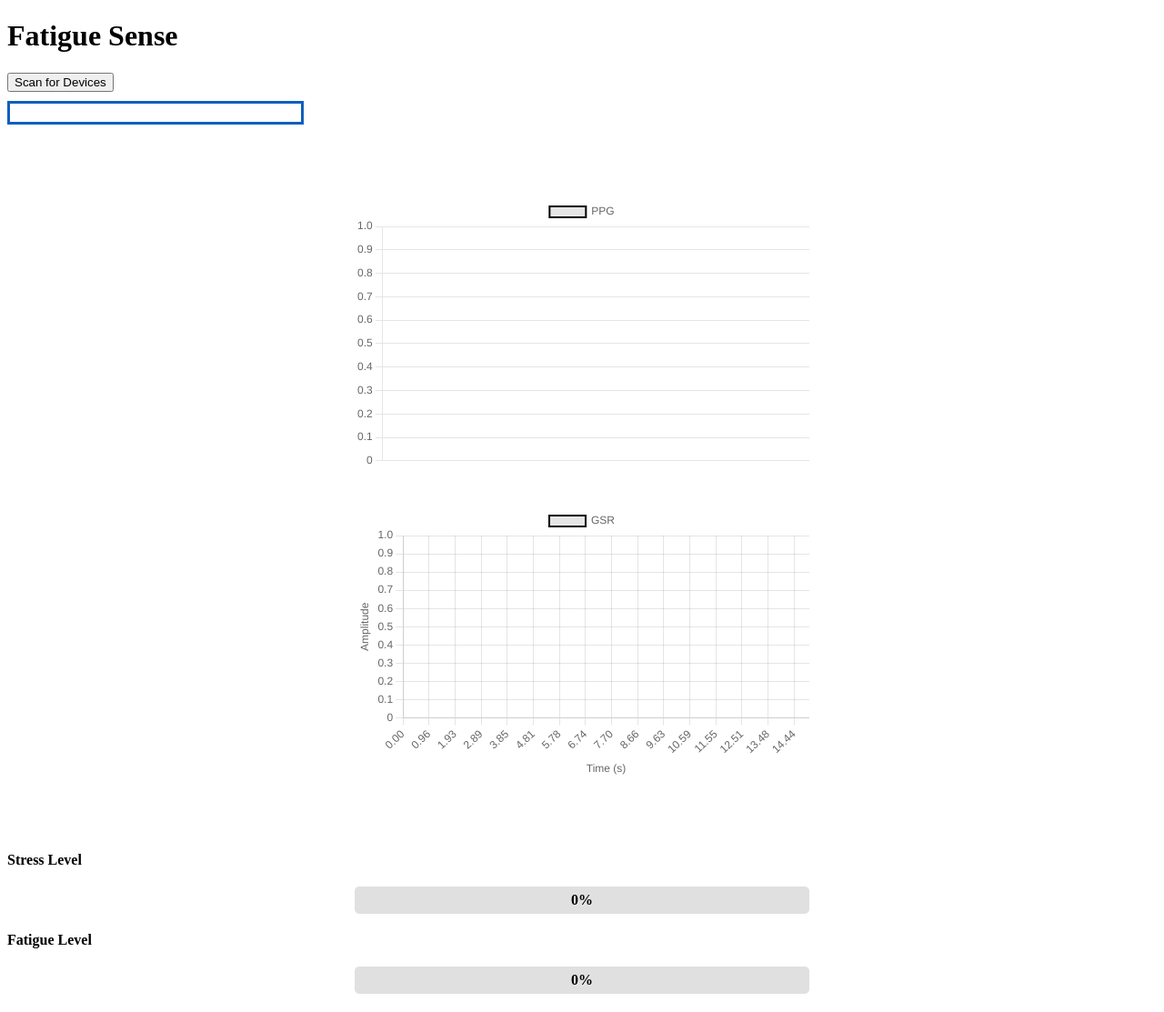
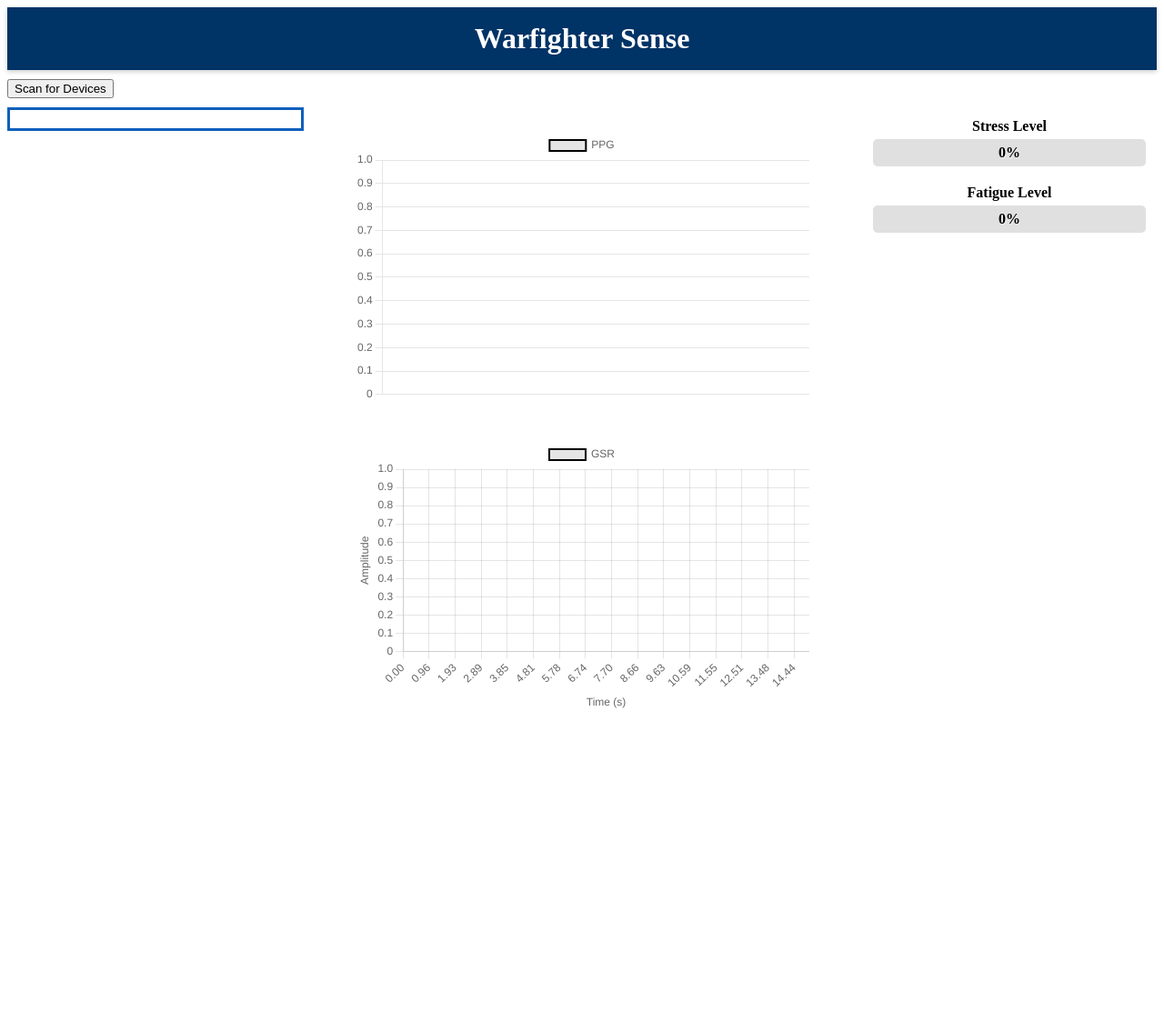
Before and after one commit to dennis-sarajlic/warfighter-app, a Flask app: page / in a window 1280 px wide. Shown: the whole page at 91% size. After the commit the page ends 779 px from the top, so only its background shows below. Run offline with Flask 3, Linux system fonts and the light colour scheme; parts of the project's set-up code (start-up, migrations or seed data) failed here and were passed over; some libraries are stand-ins or nearby versions.

Commit message:
Changes to UI regarding display bars

```diff
--- a/static/style.css
+++ b/static/style.css
@@ -1,3 +1,20 @@
+.top-bar {
+    background-color: #003366; /* Dark blue */
+    color: white;
+    padding: 1rem 0;
+    text-align: center;
+    box-shadow: 0 2px 5px rgba(0, 0, 0, 0.2);
+}
+
+.top-bar h1 {
+    margin: 0;
+    font-size: 2rem;
+}
+
+.scan-button {
+    margin-top: 10px;
+}
+
 .device-card {
     border: 1px solid #0682af;
     padding: 10px;
@@ -29,7 +46,6 @@
     display: flex;
     flex-direction: column;
     align-items: center;         /* center horizontally */
-    justify-content: center;     /* center vertically (if you want) */
     min-height: 100vh;           /* optional: center on full page height */
     gap: 40px;                   /* spacing between charts */
 }
@@ -40,10 +56,27 @@
     height: 300px;
 }
 
+.top-right-bars {
+    position: absolute;
+    top: 130px; /* distance below the top bar */
+    right: 20px;
+    display: flex;
+    flex-direction: column;
+    gap: 20px; /* space between bars */
+}
+
+.bar-section {
+    width: 300px;
+}
+
+.label {
+    text-align: center;
+    font-weight: bold;
+    margin-bottom: 5px;
+}
+
 .progress-container {
-    width: 100%;
-    max-width: 500px;
-    margin: 20px auto;
+    width: 300px; /* Set a fixed width or keep max-width */
     background-color: #e0e0e0;
     border-radius: 5px;
     position: relative;
@@ -66,8 +99,3 @@
     font-weight: bold;
     text-shadow: 1px 1px 1px rgba(255, 255, 255, 0.5);
 }
-
-.label {
-    font-weight: bold;
-    margin-bottom: 5px;
-}
--- a/templates/index.html
+++ b/templates/index.html
@@ -10,8 +10,14 @@
     <script src="https://cdn.socket.io/4.5.0/socket.io.min.js"></script>
 </head>
 <body>
-    <h1>Fatigue Sense</h1>
+
+    <div class="top-bar">
+        <h1>Warfighter Sense</h1>
+    </div>
+
+    <div class="scan-button">
         <button onclick="scanDevices()">Scan for Devices</button>
+    </div>
 
     <div id="device-list-container">
         <div id="device-list"></div>
@@ -27,16 +33,22 @@
         </div>
     </div>
 
+    <div class="top-right-bars">
+        <div class="bar-section">
             <div class="label">Stress Level</div>
             <div class="progress-container">
                 <div id="stress-bar" class="progress-bar"></div>
                 <div id="stress-percentage" class="percentage">0%</div>
             </div>
+        </div>
 
+        <div class="bar-section">
             <div class="label">Fatigue Level</div>
             <div class="progress-container">
                 <div id="fatigue-bar" class="progress-bar"></div>
                 <div id="fatigue-percentage" class="percentage">0%</div>
+            </div>
+        </div>
     </div>
 
     <!-- Link to external JavaScript file -->
```
Also changed, not shown: signals.db. Lines whose indentation alone changed are shown as unchanged.
